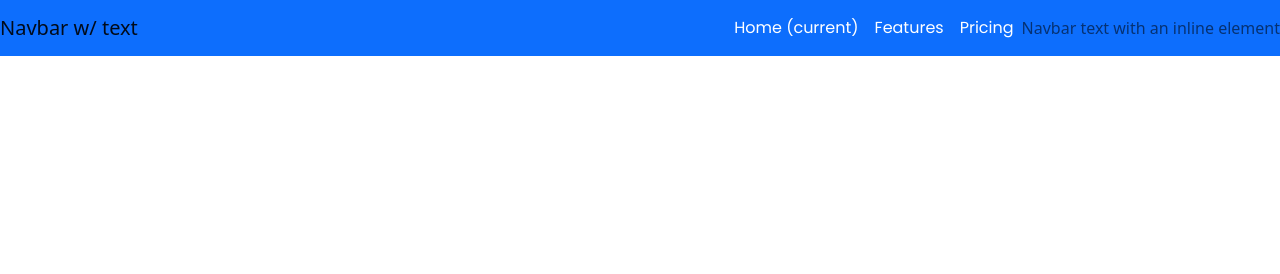
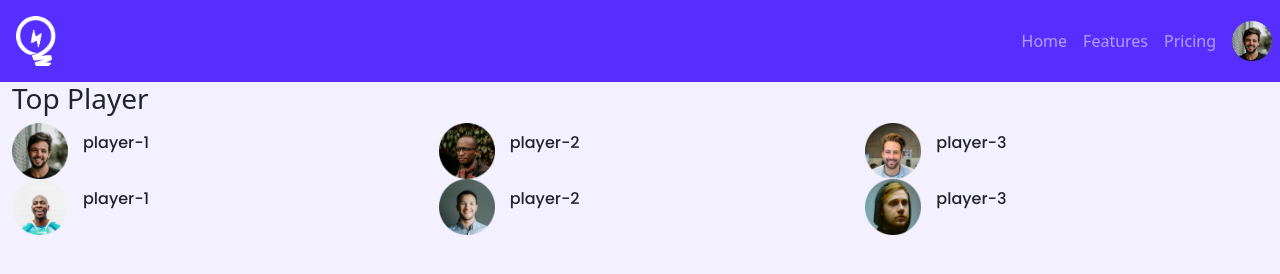
Before and after one commit to saadi299/Responsive-Portal-Design, a plain HTML site: page index.html in a window 1280 px wide. Drawn offline with nearby package versions, Linux system fonts and the light colour scheme.

Commit message:
Navbar,Navlink,Nav-logo done

```diff
--- a/index.html
+++ b/index.html
@@ -17,15 +17,15 @@
 
     <!-------------------------------------Navbar----------------------------------->
     <header>
-      <nav class="navbar navbar-expand-lg navbar-light bg-primary">
-        <a class="navbar-brand" href="#">Navbar w/ text</a>
+      <nav class="navbar navbar-expand-lg navbar-dark bg-primary">
+        <a class="nav-link" href="#"> <img src="./Image/Icon/logo.png" alt=""></a>
         <button class="navbar-toggler" type="button" data-toggle="collapse" data-target="#navbarText" aria-controls="navbarText" aria-expanded="false" aria-label="Toggle navigation">
           <span class="navbar-toggler-icon"></span>
         </button>
         <div class="collapse navbar-collapse" id="navbarText">
-          <ul class="navbar-nav ml-auto">
+          <ul class="navbar-nav ml-auto d-flex align-items-center">
             <li class="nav-item active">
-              <a class="nav-link" href="#">Home <span class="sr-only">(current)</span></a>
+              <a class="nav-link" href="#">Home </a>
             </li>
             <li class="nav-item">
               <a class="nav-link" href="#">Features</a>
@@ -33,15 +33,57 @@
             <li class="nav-item">
               <a class="nav-link" href="#">Pricing</a>
             </li>
+
+            <li class="nav-item">
+
+              <a class="nav-link" href="#"> <img src="./Image/profile/Profile 1.png" alt=""></a>
+            </li>
           </ul>
-          <span class="navbar-text">
-            Navbar text with an inline element
-          </span>
+
         </div>
       </nav>
 
     </header>
     <!-------------------------------------Navbar END----------------------------------->
+
+    <!----------------------------Top Player and Blog---------------------------------->
+    <main>
+      <section class="container-fluid top-player">
+        <h3>Top Player</h3>
+        <div class="row">
+          <div class="col-md-4 player d-flex align-items-center">
+            <img src="./Image/profile/Profile 1.png" alt="">
+            <p class="pl-3">player-1</p>
+          </div>
+          <div class="col-md-4 player d-flex align-items-center">
+            <img src="./Image/profile/Profile 2.png" alt="">
+            <p class="pl-3">player-2</p>
+          </div>
+          <div class="col-md-4 player d-flex align-items-center">
+            <img src="./Image/profile/Profile 3.png" alt="">
+            <p class="pl-3">player-3</p>
+          </div>
+        </div>
+        <div class="row">
+          <div class="col-md-4 player d-flex align-items-center">
+            <img src="./Image/profile/Profile 4.png" alt="">
+            <p class="pl-3">player-1</p>
+          </div>
+          <div class="col-md-4 player d-flex align-items-center">
+            <img src="./Image/profile/Profile 5.png" alt="">
+            <p class="pl-3">player-2</p>
+          </div>
+          <div class="col-md-4 player d-flex align-items-center">
+            <img src="./Image/profile/Profile 6.png" alt="">
+            <p class="pl-3">player-3</p>
+          </div>
+        </div>
+
+      </section>
+    </main>
+
+
+    <!----------------------------Top Player and END----------------------------------->
 
 <body>
 
--- a/style.css
+++ b/style.css
@@ -1,5 +1,8 @@
 /*---------------Navbar Section----------*/
 
+body{
+    background-color: #f3f1ff;
+}
 .navbar-nav{
     margin-left: auto;
 }
@@ -10,3 +13,24 @@
    font-weight: 400;
    font-family: 'Poppins', sans-serif;
 }
+
+.bg-primary {
+    background-color: #562EFF!important;
+}
+
+
+.navbar img{
+    width: 40px;
+}
+
+/*---------------Top Player Section----------*/
+
+.player img{
+    width: 56px;
+}
+
+.pl-3{
+    font-family: 'Poppins', sans-serif;
+    padding-left: 15px;
+    font-weight: 500;
+}
```
